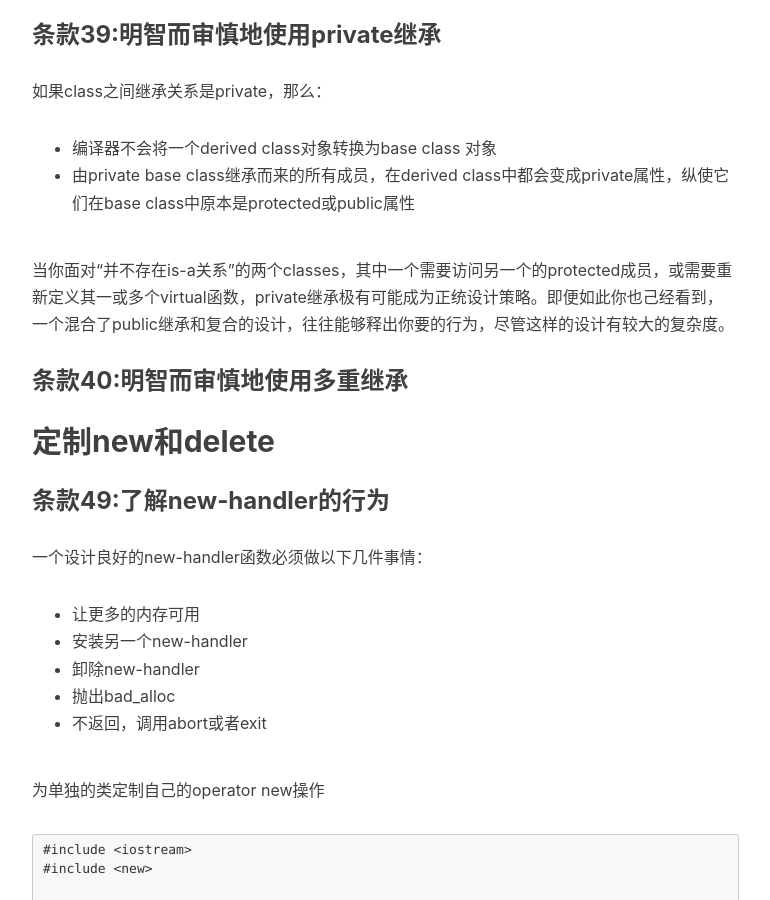
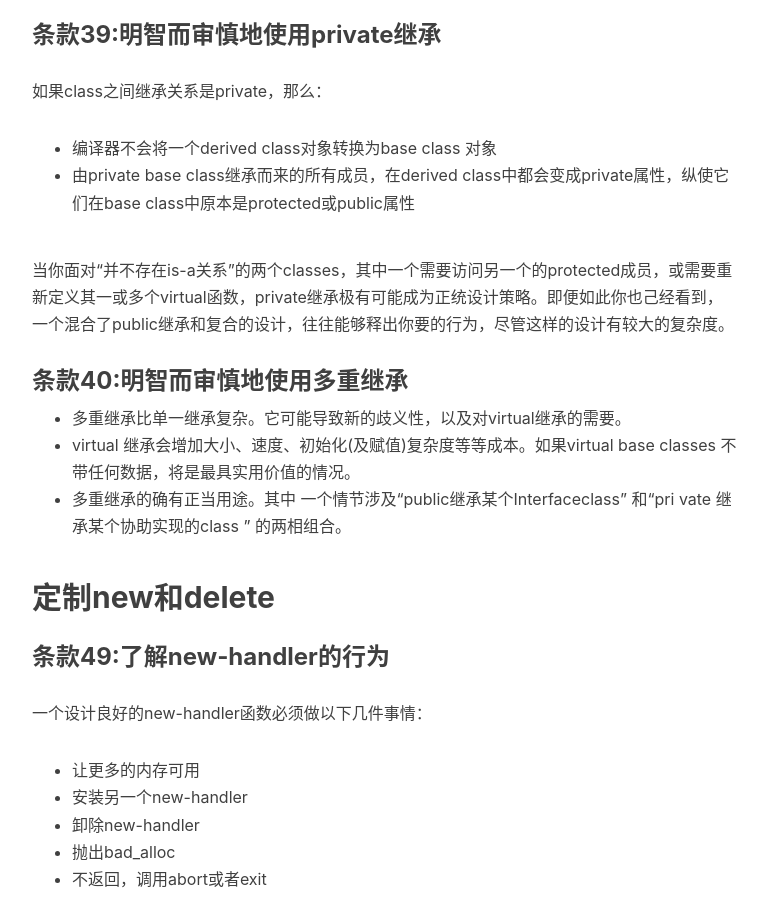
Before and after one commit to Stephan14/Stephan14.github.io, a Jekyll site: the page built from _posts/2022-12-10-effective-c++-reading-note.markdown, in a window 1280 px wide and 900 px high, scrolled down 12562 px. Shown: the whole window, without its empty margins (233-1003 px from the left). Built offline with Jekyll 4.4.1, drawn with Linux system fonts in a browser that asks for light colours; nearby versions of some CDN libraries; comment, search, counter and statistics services are not loaded.

Commit message:
明智而审慎地使用多重继承

```diff
--- a/_posts/2022-12-10-effective-c++-reading-note.markdown
+++ b/_posts/2022-12-10-effective-c++-reading-note.markdown
@@ -420,9 +420,12 @@ Shape* pr = new Rectangle; //静态类型为Shape*
 - 编译器不会将一个derived class对象转换为base class 对象
 - 由private base class继承而来的所有成员，在derived class中都会变成private属性，纵使它们在base class中原本是protected或public属性
 
-当你面对“并不存在is-a关系”的两个classes，其中一个需要访问另一个的protected成员，或需要重新定义其一或多个virtual函数，private继承极有可能成为正统设计策略。即便如此你也己经看到， 一个混合了public继承和复合的设计，往往能够释出你要的行为，尽管这样的设计有较大的复杂度。
+当你面对“并不存在is-a关系”的两个classes，其中一个需要访问另一个的protected成员，或需要重新定义其一或多个virtual函数，private继承极有可能成为正统设计策略。即便如此你也己经看到，一个混合了public继承和复合的设计，往往能够释出你要的行为，尽管这样的设计有较大的复杂度。
 
 ### 条款40:明智而审慎地使用多重继承
+- 多重继承比单一继承复杂。它可能导致新的歧义性，以及对virtual继承的需要。
+- virtual 继承会增加大小、速度、初始化(及赋值)复杂度等等成本。如果virtual base classes 不带任何数据，将是最具实用价值的情况。
+- 多重继承的确有正当用途。其中 一个情节涉及“public继承某个Interfaceclass” 和“pri vate 继承某个协助实现的class ” 的两相组合。
 
 ## 定制new和delete
 
```
